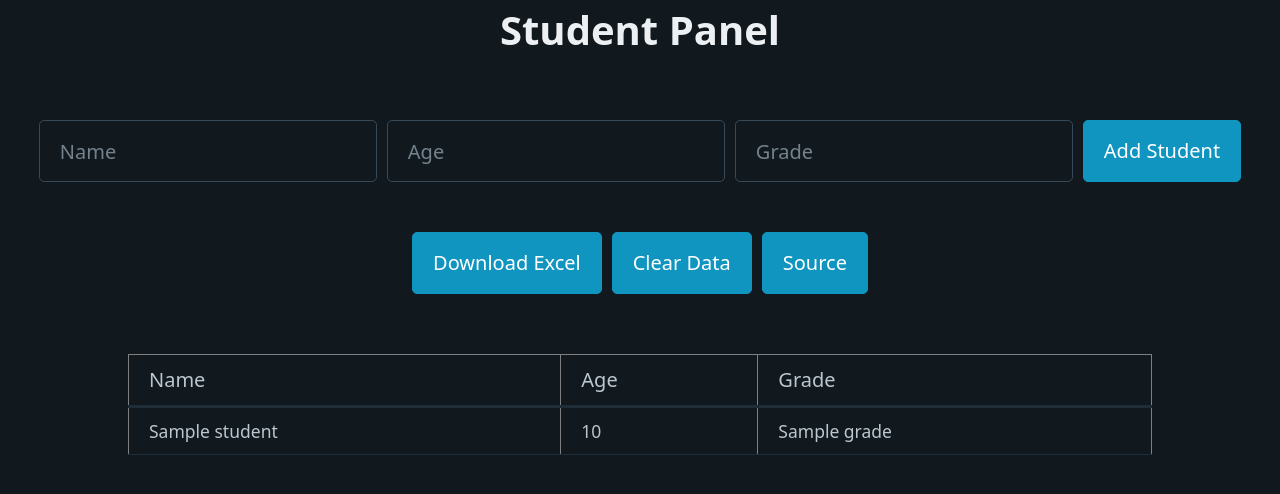
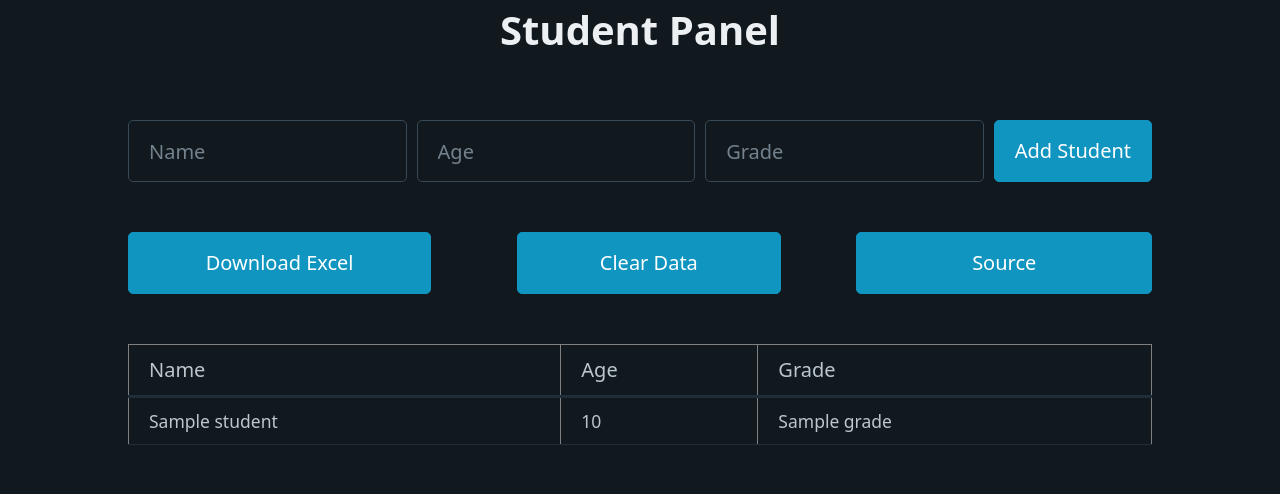
Before and after one commit to imxade/FlaskBasicPortal, a Flask app: template api/templates/index.html in a window 1280 px wide. Shown: the top 494 px of the page. Run offline with Flask 3, Linux system fonts and the light colour scheme; the template is opened without the code that fills it: most values are stand-ins (such as "Sample title", 1, 10 or a date in 2020).

Commit message:
fixed layout

```diff
--- a/api/static/style.css
+++ b/api/static/style.css
@@ -12,8 +12,7 @@ body {
   grid-auto-flow: column; /* Align items in a row */
 }
 
-table {
+table, form, .button-container {
   width: 80%;
-  margin-top: 10px;
   border-collapse: collapse;
 }
```
